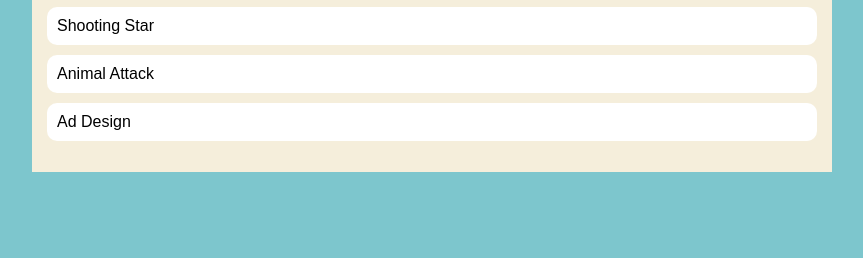
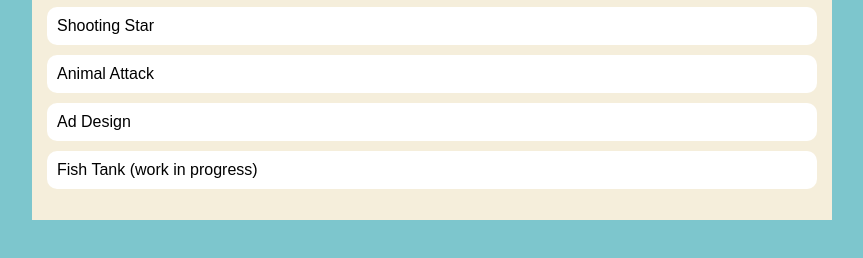
Before and after one commit to brettadams1/brettadams.github.io, a plain HTML site: page portfolio.html in a window 1280 px wide. Shown: the part 400-658 px from the top of the page, without its empty margins (208-1071 px from the left). Drawn offline with Linux system fonts and the light colour scheme.

Commit message:
add fish tank

```diff
--- a/portfolio.html
+++ b/portfolio.html
@@ -31,6 +31,7 @@
                         <li><a href="https://www.khanacademy.org/computer-programming/spin-off-of-project-shooting-star/5118945420427264">Shooting Star</a></li>
                         <li><a href="https://www.khanacademy.org/computer-programming/spin-off-of-project-animal-attack/6026931345080320">Animal Attack</a></li>
                         <li><a href="https://www.khanacademy.org/computer-programming/spin-off-of-project-ad-design/6741592884428800">Ad Design</a></li>
+                        <li><a href="https://www.khanacademy.org/computer-programming/spin-off-of-project-fish-tank/6460652853444608">Fish Tank (work in progress)</a></li>
                     </ul>
                 </div>
             </main>
```
